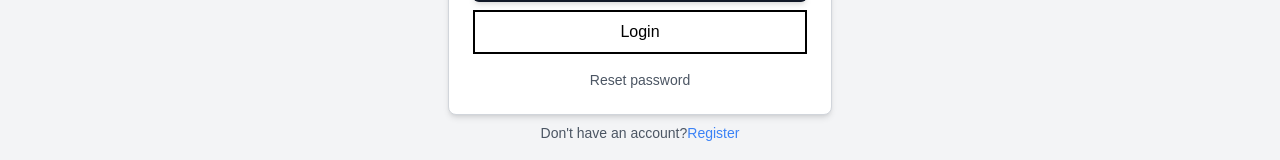
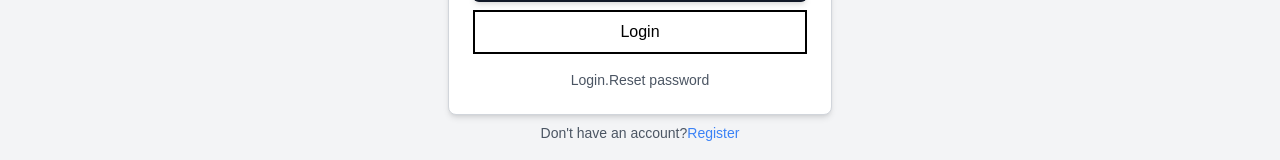
Before and after one commit to DavitMchedlishvili/Furniture-ecommerce, a Next.js app: page /en/login in a window 1280 px wide. Shown: the part 494-654 px from the top of the page. Built offline with nearby package versions, Linux system fonts and the light colour scheme; no server answers.

Commit message:
feat(add) add translations

```diff
--- a/messages/en.json
+++ b/messages/en.json
@@ -14,12 +14,13 @@
     "Login": {
       "Login": "Login",
       "Email": "Email",
-      "placeholder": "Enter your Email",
+      "placeholderEmail": "Enter your Email",
       "placeholderPass": "Enter your password",
       "Password": "Password",
       "Login With GitHub": "Login with GitHub",
       "Go back to Login": "Go back to Login",
-      "Reset Password": "Reset Password",
+      "headerPassword": "Reset Password",
+      "submitResPass": "Reset Password",
       "Please check your email to reset your password!": "Please check your email to reset your password!",
       "Don't have an account?": "Don't have an account?",
       "Register": "Register"
--- a/messages/ka.json
+++ b/messages/ka.json
@@ -20,7 +20,8 @@
       "Password": "პაროლი",
       "Login With GitHub": "შედი გიტჰაბით",
       "Go back to Login": "დაბრუნდი შესვლაზე",
-      "Resset Password": "შეცვალე პაროლი",
+      "headerPassword": "შეცვალე პაროლი",
+      "submitResPass": "შეცვალე პაროლი",
       "Please check your email to reset your password!": "გთხოვ შეამოწმე მეილი რომ შეძლო პაროლის შეცვლა!",
       "Don't have an account?": "არ გაქვს აქაუნთი?",
       "Register": "დარეგისტრირდი"
--- a/src/app/[locale]/(auth)/login/page.tsx
+++ b/src/app/[locale]/(auth)/login/page.tsx
@@ -130,13 +130,13 @@ const Login = () => {
         {resetPassword && (
           <div className="flex flex-col gap-4">
             <h2 className="text-2xl font-bold text-center text-gray-700 mb-3 dark:text-black">
-            {t("Resset Password")}
+            {t("headerPassword")}
             </h2>
             <div>
               <Input
                 type="email"
                 name="email"
-                placeholder="Enter your Email"
+                placeholder={t("placeholderEmail")}
                 value={email}
                 onChange={(e) => setEmail(e.target.value)}
                 required
@@ -153,7 +153,7 @@ const Login = () => {
                 {errorMessage}
               </div>
             )}
-            <SubmitButton text="Reset Password" disabled={isLoading} /> {/* Disable SubmitButton during loading */}
+            <SubmitButton text={t("submitResPass")} disabled={isLoading} /> {/* Disable SubmitButton during loading */}
           </div>
         )}
 
@@ -161,7 +161,7 @@ const Login = () => {
           onClick={() => setResetPassword(!resetPassword)}
           className="cursor-pointer hover:underline text-sm mt-4 text-gray-600 dark:text-gray-400 text-center"
         >
-          {resetPassword ? "Go back to Login" : "Reset password"}
+          {resetPassword ? t("Go back to Login") : t("Reset password")}
         </p>
       </form>
       <p className="text-sm mt-2 text-gray-600 dark:text-gray-400 text-center">
```
